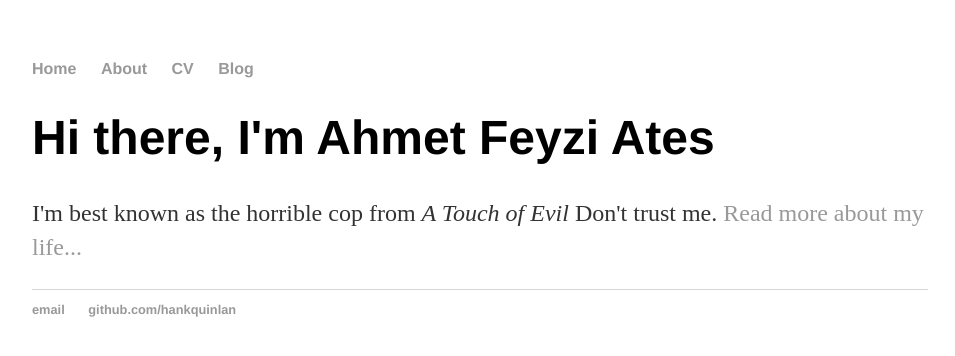
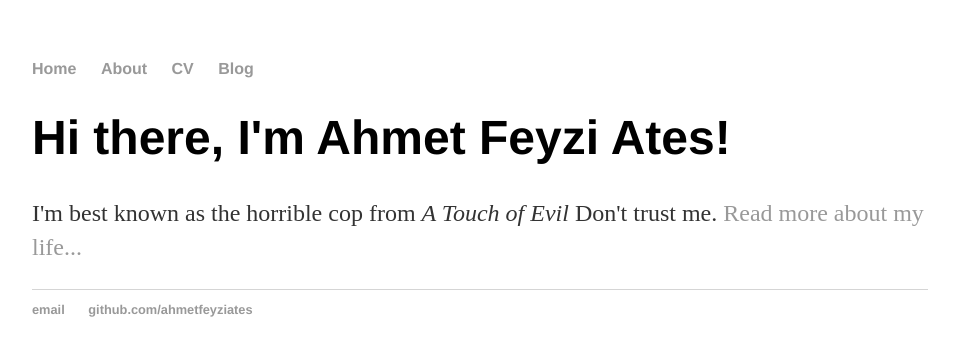
Before and after one commit to ahmetfeyziates/ahmetfeyziates.github.io, a Jekyll site: the page built from index.html, in a window 1280 px wide. Shown: the top 356 px of the page, without its empty margins (160-1115 px from the left). Built offline with Jekyll 4.4.1, drawn with Linux system fonts in a browser that asks for light colours.

Commit message:
Update index.html
second version

```diff
--- a/index.html
+++ b/index.html
@@ -1,31 +1,8 @@
-<!DOCTYPE html>
-<html>
-	<head>
-		<title>Hank Quinlan, Horrible Cop</title>
-		<!-- link to main stylesheet -->
-		<link rel="stylesheet" type="text/css" href="/css/main.css">
-
-	</head>
-	<body>
-		<nav>
-    		<ul>
-        		<li><a href="/">Home</a></li>
-	        	<li><a href="/about">About</a></li>
-        		<li><a href="/cv">CV</a></li>
-        		<li><a href="/blog">Blog</a></li>
-    		</ul>
-		</nav>
-		<div class="container">
-    		<div class="blurb">
-        		<h1>Hi there, I'm Ahmet Feyzi Ates</h1>
-				<p>I'm best known as the horrible cop from <em>A Touch of Evil</em> Don't trust me. <a href="/about">Read more about my life...</a></p>
-    		</div><!-- /.blurb -->
-		</div><!-- /.container -->
-		<footer>
-    		<ul>
-        		<li><a href="mailto:hankquinlanhub@gmail.com">email</a></li>
-        		<li><a href="https://github.com/hankquinlan">github.com/hankquinlan</a></li>
-			</ul>
-		</footer>
-	</body>
-</html>
+---
+layout: default
+title: Ahmet Feyzi Ates, Horrible Cop
+---
+<div class="blurb">
+	<h1>Hi there, I'm Ahmet Feyzi Ates!</h1>
+	<p>I'm best known as the horrible cop from <em>A Touch of Evil</em> Don't trust me. <a href="/about">Read more about my life...</a></p>
+</div><!-- /.blurb -->
```
